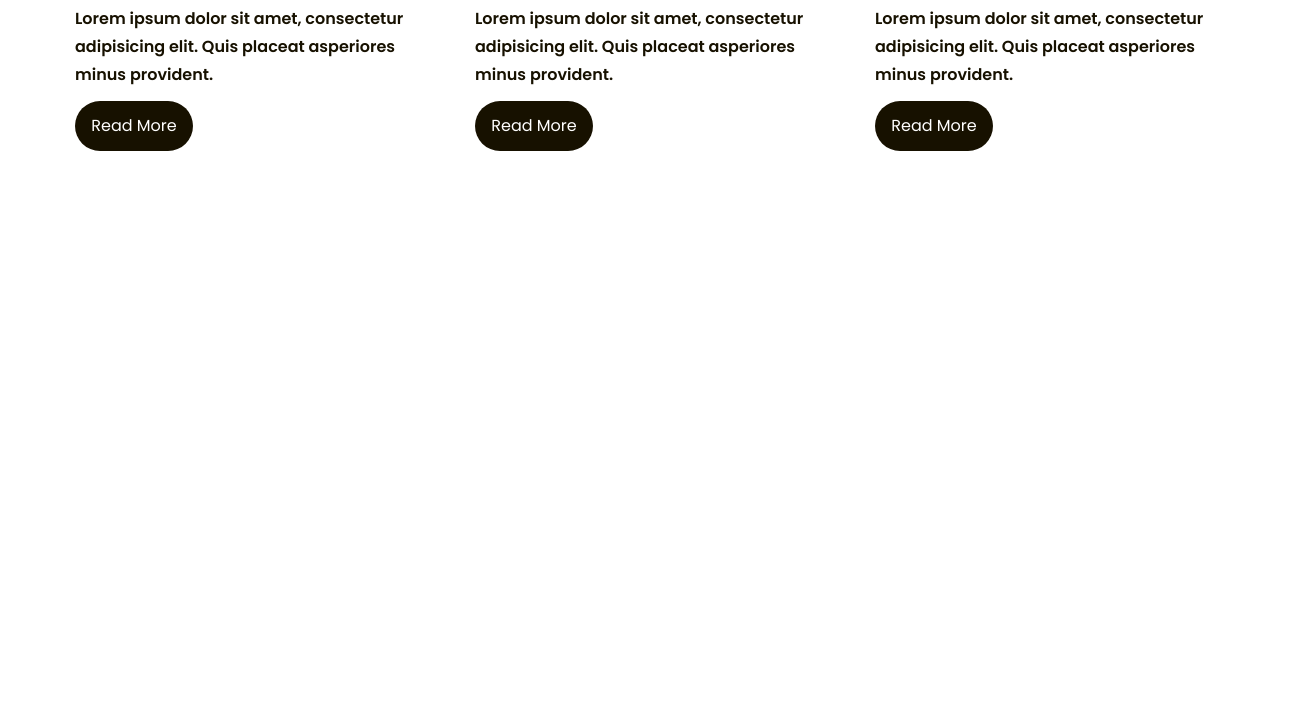
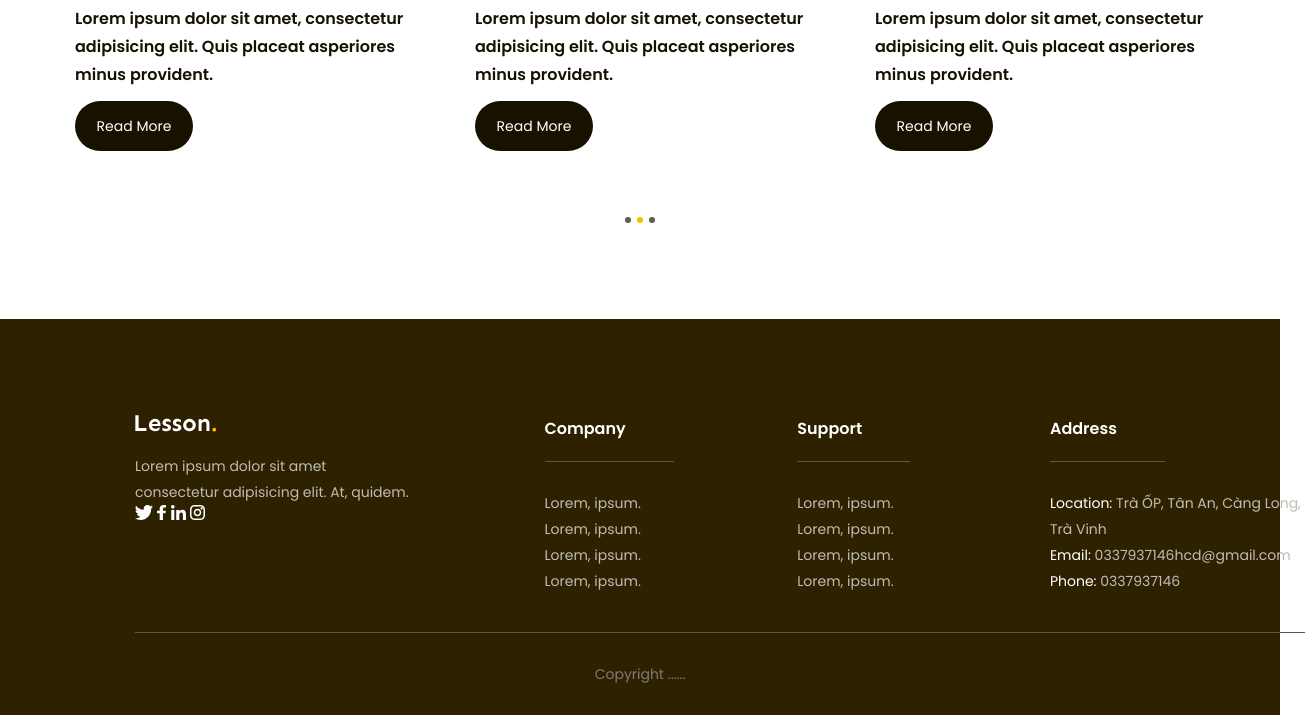
Before and after one commit to dathuynh0/figma-css, a plain HTML site: page index.html in a window 1280 px wide. Shown: the part 4398-5113 px from the top of the page, 1305 px wide, since content can reach past the window. Before the commit the page ends 4673 px from the top, so only its background shows below. Drawn offline with Linux system fonts and the light colour scheme.

Commit message:
commit lan cuoi hoan thanh

```diff
--- a/assets/style.css
+++ b/assets/style.css
@@ -571,8 +571,104 @@ a {
 
 .blogs .items .btn {
     margin-top: 12px;
+    font-size: 1.4rem;
 }
 
 .blogs .items .btn:hover {
     background: var(--primary-color);
 }
+
+.blogs .dots {
+    display: flex;
+    gap: 6px;
+    justify-content: center;
+    margin-top: 38px;
+}
+
+.blogs .dot {
+    border-radius: 50%;
+    width: 6px;
+    height: 6px;
+    background: #5f5b53;
+    cursor: pointer;
+}
+
+.blogs .dot.active {
+    background: var(--primary-color);
+    cursor: default;
+}
+
+/* --------footer------ */
+.footer {
+    background: #2e2100;
+    padding: 96px 135px 0;
+}
+
+.footer .row {
+    display: flex;
+    padding-bottom: 38px;
+    border-bottom: 1px solid #59554b;
+}
+
+.footer .row .column {
+    width: 21.6%;
+}
+
+.footer .row .column:first-child {
+    width: 35%;
+}
+
+.footer .desc {
+    margin-top: 18px;
+    max-width: 278px;
+    color: #bfbcb2;
+    font-size: 1.4rem;
+    line-height: 1.86;
+}
+
+.foot .socials {
+    display: flex;
+    gap: 18px;
+    margin-top: 18px;
+}
+
+.footer .title {
+    padding-right: 48px;
+    padding-bottom: 18px;
+    display: inline-block;
+    border-bottom: 1px solid #59554b;
+    color: #fff;
+    font-weight: 600;
+    font-size: 1.6rem;
+    line-height: 1.75;
+}
+
+.footer .list {
+    margin-top: 28px;
+}
+
+.footer .list a {
+    display: inline-block;
+    margin-bottom: 12px;
+    color: #bfbcb2;
+    font-size: 1.4rem;
+    line-height: 1.86;
+}
+
+.footer .list a:last-child {
+    margin-bottom: 0;
+}
+
+.footer .list strong {
+    color: #fff;
+    font-size: 1.4rem;
+    line-height: 1.86;
+}
+
+.footer .copyright {
+    padding: 28px 0;
+    color: #807d74;
+    text-align: center;
+    font-size: 1.4rem;
+    line-height: 1.86;
+}
--- a/index.html
+++ b/index.html
@@ -313,9 +313,65 @@
                         </div>
                     </div>
                 </div>
+
+                <div class="dots">
+                    <span class="dot"></span>
+                    <span class="dot active"></span>
+                    <span class="dot"></span>
+                </div>
             </div>
         </div>
     </main>
+
+    <footer class="footer">
+        <div class="main-content">
+            <div class="row">
+                <div class="column">
+                    <img src="./assets/icon/logo-white.svg" alt="" class="logo">
+                    <p class="desc">Lorem ipsum dolor sit amet consectetur adipisicing elit. At, quidem.</p>
+                    <div class="socials">
+                        <a href="#"><img src="./assets/icon/twitter.svg" alt="" class="icons"></a>
+                        <a href="#"><img src="./assets/icon/fb.svg" alt="" class="icons"></a>
+                        <a href="#"><img src="./assets/icon/linkedin.svg" alt="" class="icons"></a>
+                        <a href="#"><img src="./assets/icon/instagram.svg" alt="" class="icons"></a>
+                    </div>
+                </div>
+
+                <div class="column">
+                    <h3 class="title">Company</h3>
+                    <ul class="list">
+                        <li><a href="">Lorem, ipsum.</a></li>
+                        <li><a href="">Lorem, ipsum.</a></li>
+                        <li><a href="">Lorem, ipsum.</a></li>
+                        <li><a href="">Lorem, ipsum.</a></li>
+                    </ul>
+                </div>
+
+                <div class="column">
+                    <h3 class="title">Support</h3>
+                    <ul class="list">
+                        <li><a href="">Lorem, ipsum.</a></li>
+                        <li><a href="">Lorem, ipsum.</a></li>
+                        <li><a href="">Lorem, ipsum.</a></li>
+                        <li><a href="">Lorem, ipsum.</a></li>
+                    </ul>
+                </div>
+
+                <div class="column">
+                    <h3 class="title">Address</h3>
+                    <ul class="list">
+                        <li><a href="#"><strong>Location:</strong> Trà ỐP, Tân An, Càng Long, Trà Vinh</a></li>
+                        <li><a href="#"><strong>Email:</strong> 0337937146hcd@gmail.com</a></li>
+                        <li><a href="#"><strong>Phone:</strong> 0337937146</a></li>
+                    </ul>
+                </div>
+            </div>
+        </div>
+
+        <div class="copyright">
+            <p>Copyright ......</p>
+        </div>
+    </footer>
 </body>
 
 </html>
```
Also changed, not shown: assets/icon/fb.svg (added), assets/icon/instagram.svg (added), assets/icon/linkedin.svg (added), assets/icon/logo-white.svg (added), assets/icon/twitter.svg (added).
